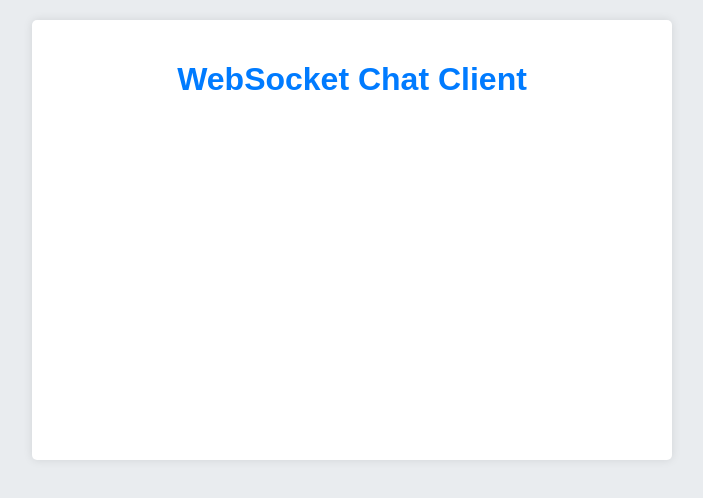
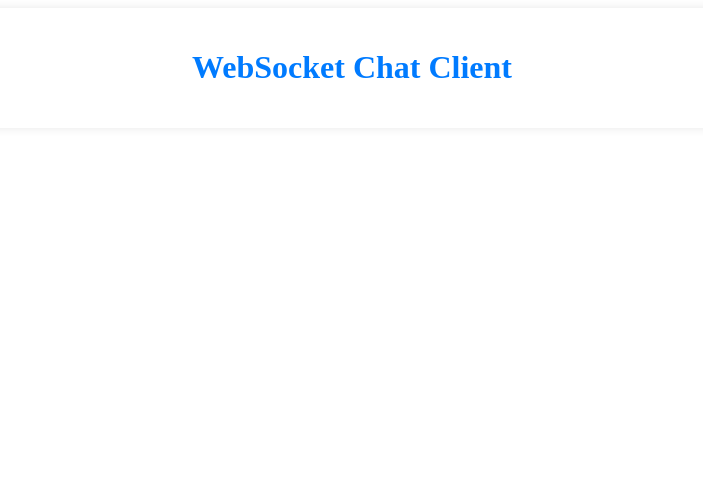
Before and after one commit to HarshJAISWAL0011/Chat-Websocket, a website: page index.html in a window 1280 px wide. Shown: the whole page, without its empty margins (288-991 px from the left). Drawn offline with Linux system fonts and the light colour scheme.

Commit message:
exam edit 2

```diff
--- a/index.html
+++ b/index.html
@@ -5,27 +5,22 @@
     <meta name="viewport" content="width=device-width, initial-scale=1.0">
     <title>WebSocket Chat Client</title>
     <style>
-        body {
-            font-family: Arial, sans-serif;
-            background-color: #e9ecef;
-            margin: 0;
-            padding: 20px;
-        }
-
 .container {
-            max-width: 600px;
+    width: 90%; /* Set the width to 90% of the viewport */
+    max-width: 1200px; /* Optional: Set a max width to prevent it from being too wide */
+    max-height: 90vh; /* Maximum height of the container relative to the viewport height */
     margin: auto;
     padding: 20px;
     background: white;
     border-radius: 5px;
     box-shadow: 0 0 10px rgba(0, 0, 0, 0.1);
-            overflow-y: auto;
-            height: 400px; /* Fixed height for scrolling */
+    overflow-y: auto; /* Enable vertical scrolling if content exceeds max height */
+    height: auto; /* Allow height to adjust based on content */
 }
 
 .message {
     display: flex;
-            align-items: center;
+    align-items: end;
     margin-bottom: 10px;
     border-radius: 10px;
     padding: 10px;
@@ -33,12 +28,15 @@
     position: relative;
     max-width: 80%;
     word-wrap: break-word;
+    margin-left: auto; /* Align all messages to the right */
 }
 
 .message.user {
     background-color: #007bff;
     color: white;
-            margin-left: auto;
+    display: flex;
+    justify-content: end;
+    /* Remove margin-left to position user messages correctly */
 }
 
 .copy-button {
@@ -59,6 +57,7 @@
     text-align: center;
     color: #007bff;
 }
+
     </style>
 </head>
 <body>
```
Lines whose indentation alone changed are shown as unchanged.
